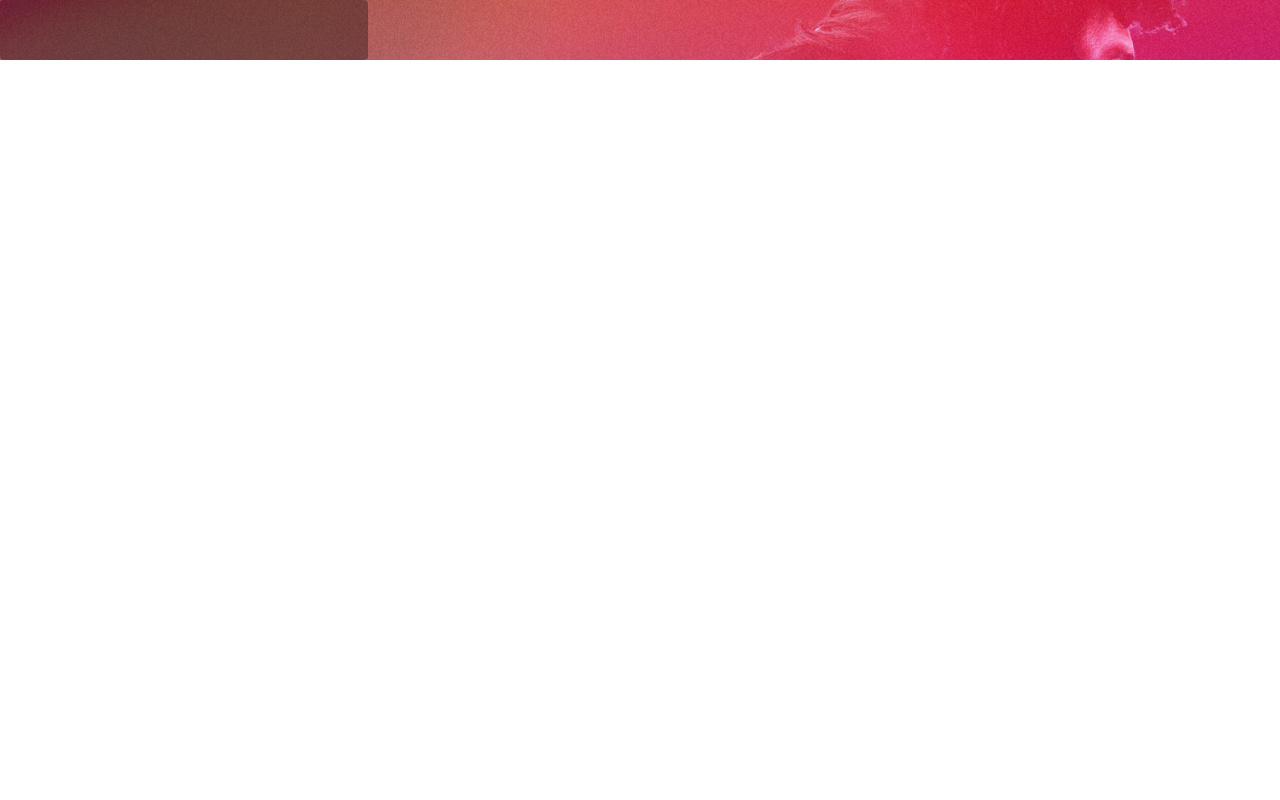
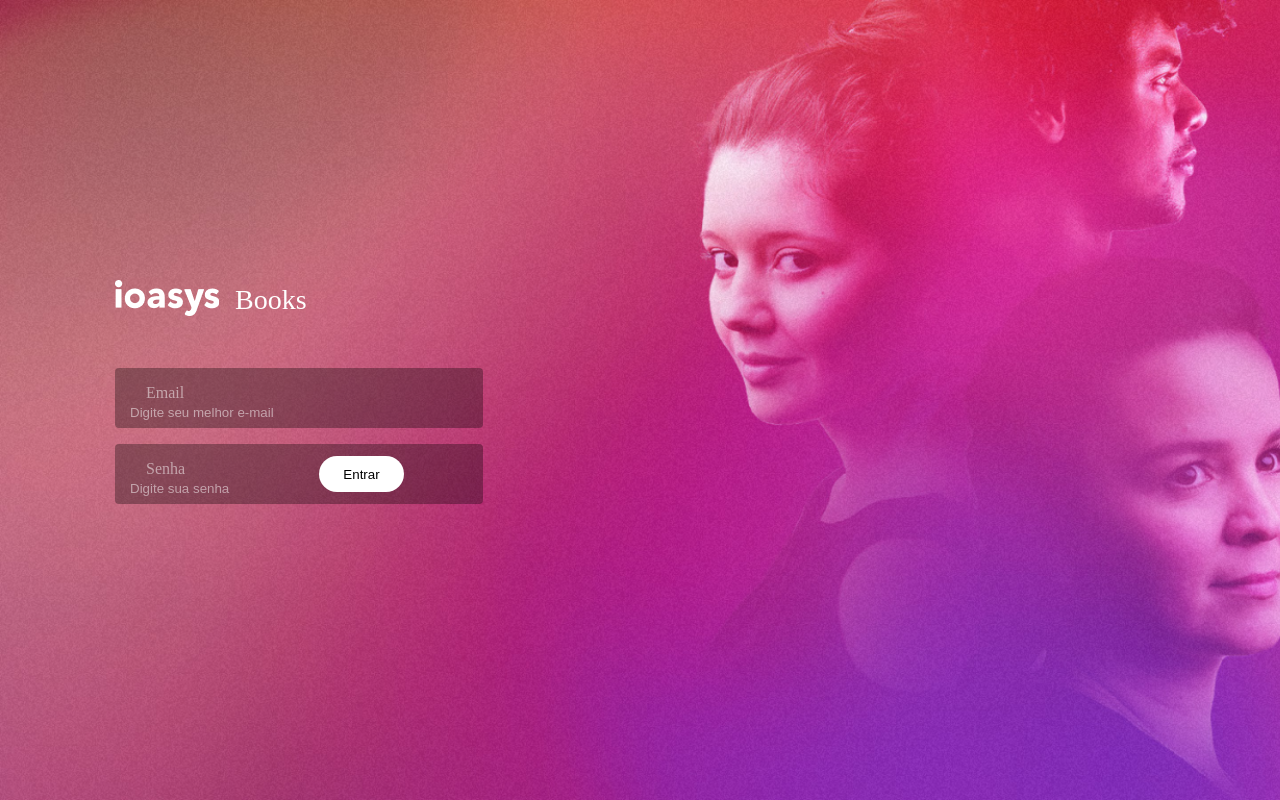
Before and after one commit to marcomonteirobrito/ioasys-frontend, a React (Create React App) app: page / in a window 1280 px wide. Built offline with nearby package versions, Linux system fonts and the light colour scheme; the HTML template or start-up script is replaced by a standard one.

Commit message:
Feat: Mudanças no componente de Login Refactor: Melhoria na estilização do componente de Login

```diff
--- a/src/pages/Login/index.js
+++ b/src/pages/Login/index.js
@@ -1,13 +1,42 @@
-import React from 'react';
+import React, { useState } from 'react';
 
 import Input from '../../components/Input';
-import { Container, Title } from './styles';
+import {
+  Container,
+  Title,
+  LoginContainer,
+  HeaderContainer,
+  LogoContainer,
+} from './styles';
 
 function Login() {
+  const [email, setEmail] = useState('');
+  const [password, setPassword] = useState('');
+
   return (
     <Container>
-      <Title />
-      <Input />
+      <LoginContainer>
+        <HeaderContainer>
+          <LogoContainer />
+          <Title>Books</Title>
+        </HeaderContainer>
+
+        <Input
+          inputTitle="Email"
+          inputType="email"
+          placeholder="Digite seu melhor e-mail"
+          onChange={(event) => setEmail(event.value)}
+          value={email}
+        />
+        <Input
+          inputTitle="Senha"
+          inputType="password"
+          placeholder="Digite sua senha"
+          onChange={(event) => setPassword(event.value)}
+          value={password}
+          button
+        />
+      </LoginContainer>
     </Container>
   );
 }
--- a/src/pages/Login/styles.js
+++ b/src/pages/Login/styles.js
@@ -2,13 +2,39 @@ import styled from 'styled-components';
 
 import background from '../../assets/background.png';
 import Colors from '../../utils/Colors';
+import Logo from '../../assets/Logo.png';
+
+export const Container = styled.div`
+  display: flex;
+  background-image: url(${background});
+  height: 100vh;
+  background-size: cover;
+  align-items: flex-start;
+  justify-content: center;
+  flex-direction: column;
+`;
 
 export const Title = styled.label`
   color: ${Colors.white};
+  font-weight: 300;
+  line-height: 40px;
+  font-size: 28px;
+  margin-bottom: 48px;
+`;
+
+export const LoginContainer = styled.div`
+  display: flex;
+  flex-direction: column;
+  margin-left: 115px;
+`;
+
+export const HeaderContainer = styled.div`
+  display: flex;
+`;
+
+export const LogoContainer = styled.div`
+  background-image: url(${Logo});
+  width: 104px;
   height: 36px;
+  margin-right: 16px;
 `;
-export const Container = styled.div`
-  background-image: url(${background});
-
-  width: 100%;
-`;
```
